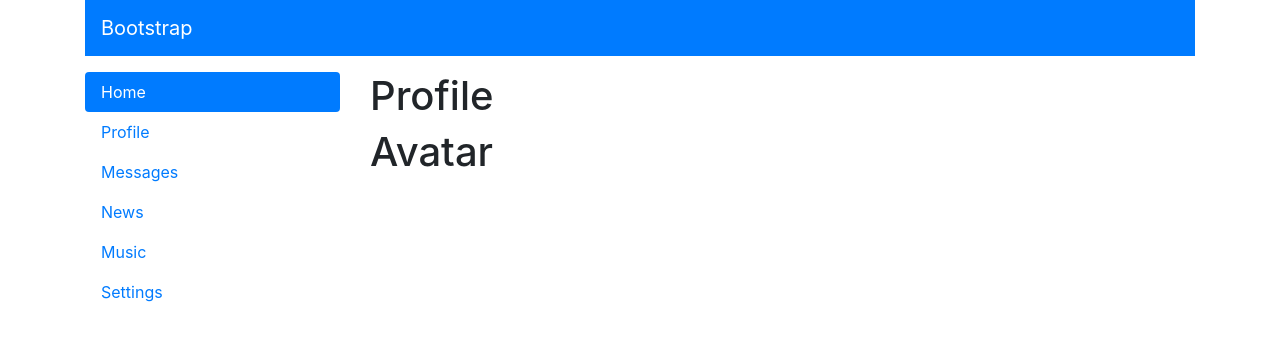
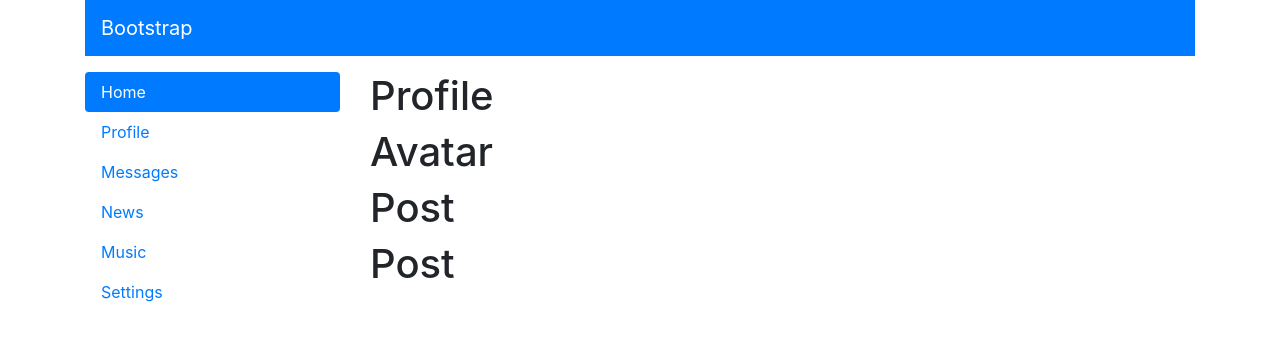
Before and after one commit to Dmitrysacre/SocialNetwork, a React (Create React App) app: page / in a window 1280 px wide. Shown: the top 340 px of the page. Built offline with nearby package versions, Linux system fonts and the light colour scheme.

Commit message:
posts reated

```diff
--- /dev/null
+++ b/src/Components/Profile/MyPosts/MyPosts.js
@@ -0,0 +1,13 @@
+import React from 'react'
+import Post from './Post/Post'
+
+const MyPosts = () => {
+    return (
+        <div>
+            <Post></Post>
+            <Post></Post>
+        </div>
+    )
+}
+
+export default MyPosts
--- /dev/null
+++ b/src/Components/Profile/MyPosts/Post/Post.js
@@ -0,0 +1,9 @@
+import React from 'react'
+
+const Post = () => {
+    return (
+        <h1>Post</h1>
+    )
+}
+
+export default Post
--- a/src/Components/Profile/Profile.js
+++ b/src/Components/Profile/Profile.js
@@ -1,11 +1,13 @@
 import React from 'react'
 import Avatar from './Avatar'
+import MyPosts from './MyPosts/MyPosts'
 
 const Profile = () => {
     return (
             <div className="col">
                 <h1>Profile</h1>
                 <Avatar></Avatar>
+                <MyPosts></MyPosts>
             </div>
     )
 }
```
Also changed, not shown: 1 other file (tests, documents, lock files or other folders).
